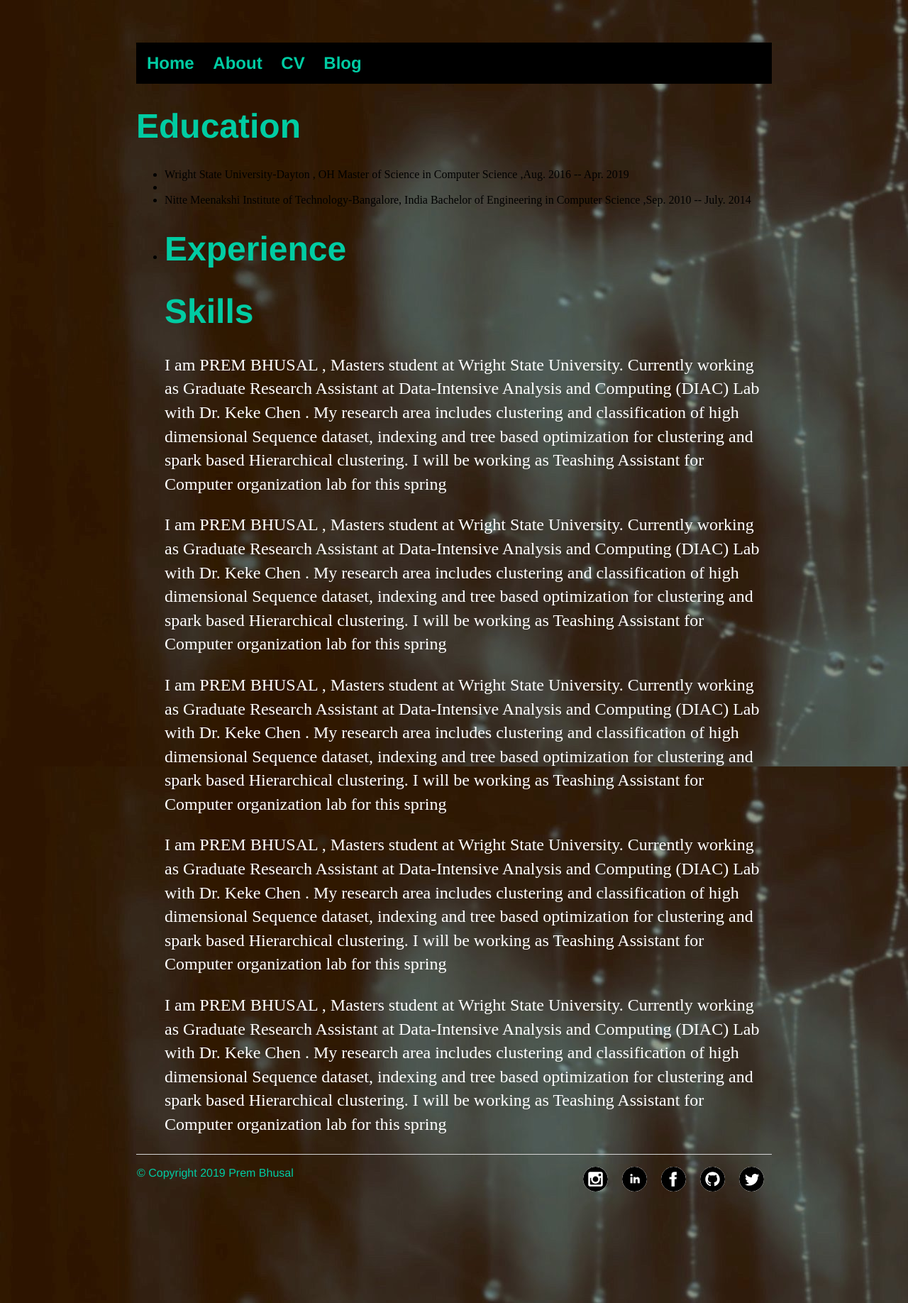
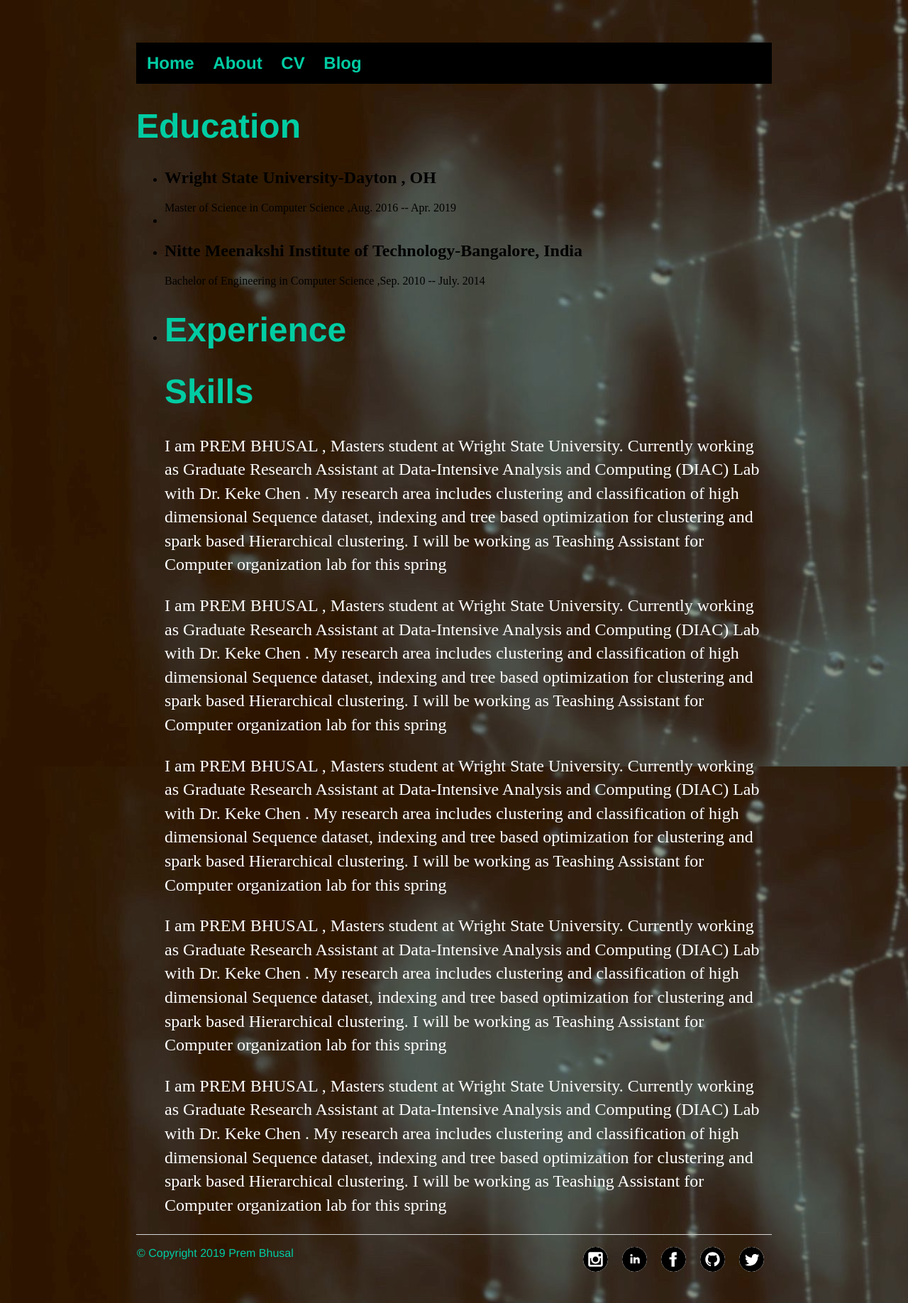
Before and after one commit to prembhusal/prembhusalWebsite, a Jekyll site: the page built from about/index.html, in a window 1280 px wide. Shown: the whole page at 71% size. Built offline with Jekyll 4.4.1, drawn with Linux system fonts in a browser that asks for light colours.

```diff
--- a/about/index.html
+++ b/about/index.html
@@ -5,9 +5,9 @@ title: prembhusal
 <div class="about">
 	<h1>Education</h1>
 	<ul>
-		<li> <h>Wright State University-Dayton , OH </h>
+		<li> <h2>Wright State University-Dayton , OH </h2>
       Master of Science in Computer Science ,Aug. 2016 -- Apr. 2019<li>
-		<li> <h>Nitte Meenakshi Institute of Technology-Bangalore, India</h>
+		<li> <h2>Nitte Meenakshi Institute of Technology-Bangalore, India</h2>
       Bachelor of Engineering in Computer Science ,Sep. 2010 -- July. 2014<li>
 		</<ul>
   <h1>Experience</h1>
```
